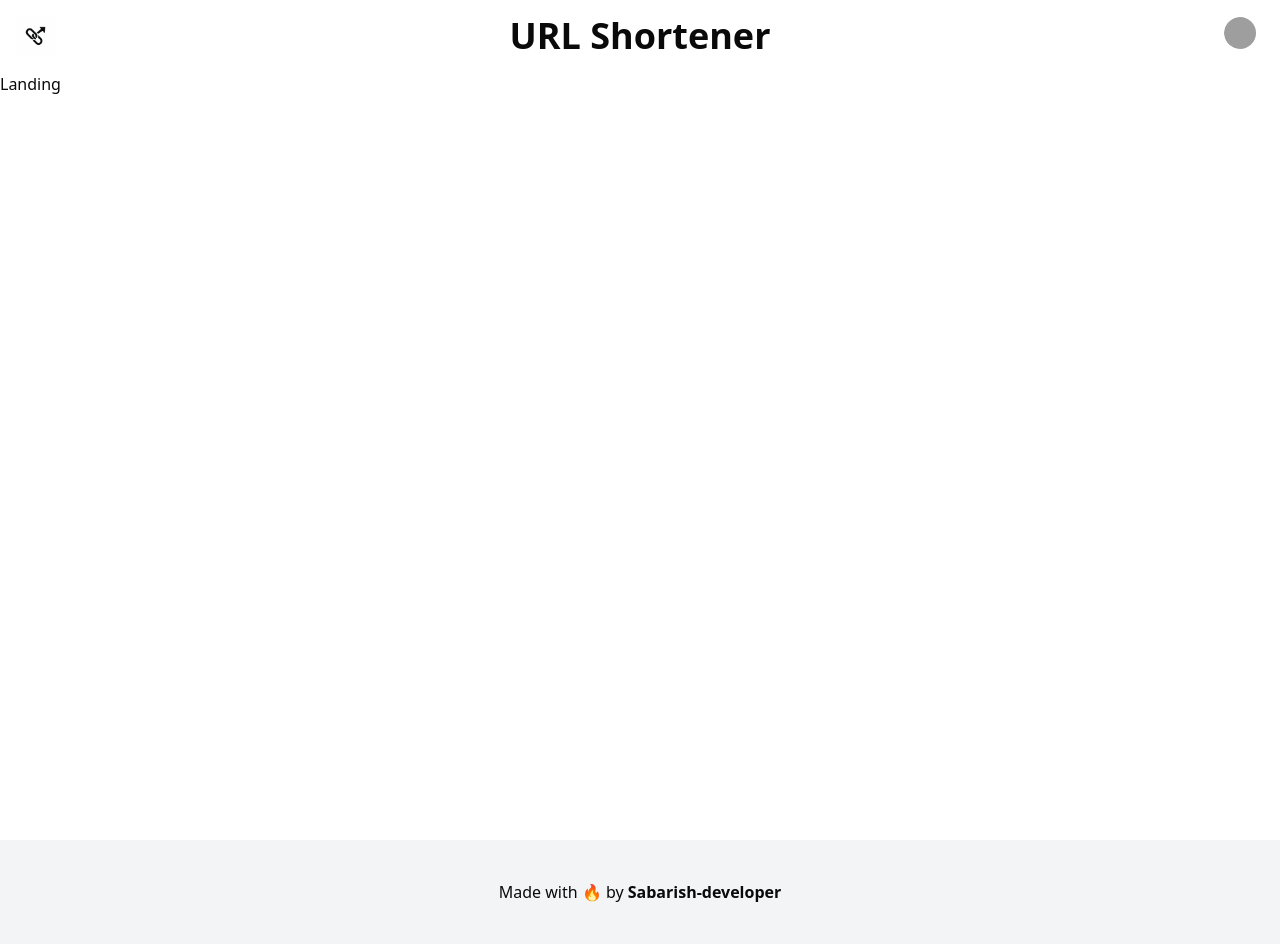
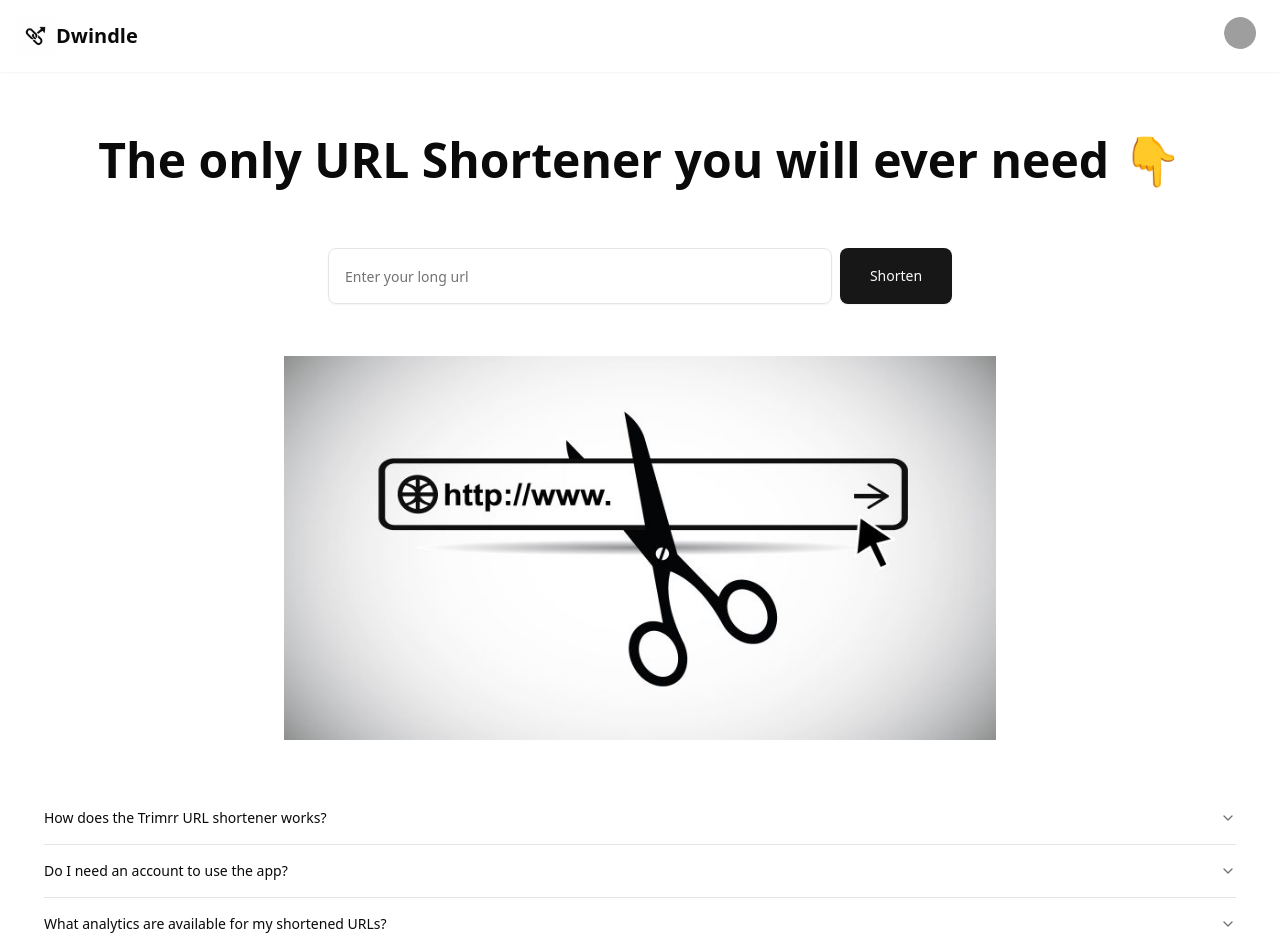
Before and after one commit to Sabarish-developer/url-shortener, a React (Vite) app: page / in a window 1280 px wide. Shown: the top 952 px of the page. Built offline with nearby package versions, Linux system fonts and the light colour scheme; grey boxes are pictures that could not be loaded.

Commit message:
add Landing page

```diff
--- a/index.html
+++ b/index.html
@@ -4,7 +4,7 @@
     <meta charset="UTF-8" />
     <link rel="icon" type="image/svg+xml" href="/vite.svg" />
     <meta name="viewport" content="width=device-width, initial-scale=1.0" />
-    <title>URL shortener</title>
+    <title>Dwindle</title>
   </head>
   <body>
     <div id="root"></div>
--- a/package.json
+++ b/package.json
@@ -10,6 +10,7 @@
     "preview": "vite preview"
   },
   "dependencies": {
+    "@radix-ui/react-accordion": "^1.2.11",
     "@radix-ui/react-avatar": "^1.1.10",
     "@radix-ui/react-dropdown-menu": "^2.1.15",
     "@radix-ui/react-slot": "^1.2.3",
--- a/src/components/header.jsx
+++ b/src/components/header.jsx
@@ -17,13 +17,13 @@ export const Header = () => {
     const user = true;
 
     return (
-        <nav className="p-4 flex justify-between items-center">
-            <Link to="/">
+        <nav className="p-4 flex justify-between items-center shadow-xs sticky top-0 bg-white">
+            <Link to="/" className="flex justify-start items-center">
                 <img src="public\url-shortener-logo.png" alt="logo" className="h-10 "/>
+                <div className="text-sm md:text-base lg:text-xl font-bold">
+                    Dwindle
+                </div>
             </Link>
-            <div className="text-2xl md:text-3xl lg:text-4xl font-bold">
-                URL Shortener
-            </div>
             <div>
                 {   !user
                     ?
--- /dev/null
+++ b/src/components/ui/accordion.jsx
@@ -0,0 +1,62 @@
+import * as React from "react"
+import * as AccordionPrimitive from "@radix-ui/react-accordion"
+import { ChevronDownIcon } from "lucide-react"
+
+import { cn } from "@/lib/utils"
+
+function Accordion({
+  ...props
+}) {
+  return <AccordionPrimitive.Root data-slot="accordion" {...props} />;
+}
+
+function AccordionItem({
+  className,
+  ...props
+}) {
+  return (
+    <AccordionPrimitive.Item
+      data-slot="accordion-item"
+      className={cn("border-b last:border-b-0", className)}
+      {...props} />
+  );
+}
+
+function AccordionTrigger({
+  className,
+  children,
+  ...props
+}) {
+  return (
+    <AccordionPrimitive.Header className="flex">
+      <AccordionPrimitive.Trigger
+        data-slot="accordion-trigger"
+        className={cn(
+          "focus-visible:border-ring focus-visible:ring-ring/50 flex flex-1 items-start justify-between gap-4 rounded-md py-4 text-left text-sm font-medium transition-all outline-none hover:underline focus-visible:ring-[3px] disabled:pointer-events-none disabled:opacity-50 [&[data-state=open]>svg]:rotate-180",
+          className
+        )}
+        {...props}>
+        {children}
+        <ChevronDownIcon
+          className="text-muted-foreground pointer-events-none size-4 shrink-0 translate-y-0.5 transition-transform duration-200" />
+      </AccordionPrimitive.Trigger>
+    </AccordionPrimitive.Header>
+  );
+}
+
+function AccordionContent({
+  className,
+  children,
+  ...props
+}) {
+  return (
+    <AccordionPrimitive.Content
+      data-slot="accordion-content"
+      className="data-[state=closed]:animate-accordion-up data-[state=open]:animate-accordion-down overflow-hidden text-sm"
+      {...props}>
+      <div className={cn("pt-0 pb-4", className)}>{children}</div>
+    </AccordionPrimitive.Content>
+  );
+}
+
+export { Accordion, AccordionItem, AccordionTrigger, AccordionContent }
--- /dev/null
+++ b/src/components/ui/input.jsx
@@ -0,0 +1,24 @@
+import * as React from "react"
+
+import { cn } from "@/lib/utils"
+
+function Input({
+  className,
+  type,
+  ...props
+}) {
+  return (
+    <input
+      type={type}
+      data-slot="input"
+      className={cn(
+        "file:text-foreground placeholder:text-muted-foreground selection:bg-primary selection:text-primary-foreground dark:bg-input/30 border-input flex h-9 w-full min-w-0 rounded-md border bg-transparent px-3 py-1 text-base shadow-xs transition-[color,box-shadow] outline-none file:inline-flex file:h-7 file:border-0 file:bg-transparent file:text-sm file:font-medium disabled:pointer-events-none disabled:cursor-not-allowed disabled:opacity-50 md:text-sm",
+        "focus-visible:border-ring focus-visible:ring-ring/50 focus-visible:ring-[3px]",
+        "aria-invalid:ring-destructive/20 dark:aria-invalid:ring-destructive/40 aria-invalid:border-destructive",
+        className
+      )}
+      {...props} />
+  );
+}
+
+export { Input }
--- a/src/layouts/app-layout.jsx
+++ b/src/layouts/app-layout.jsx
@@ -10,7 +10,7 @@ export const AppLayout = () => {
                 <Outlet />
             </main>
             <div className="p-10 mt-10 text-center bg-gray-100">
-                Made with 🔥 by <span className='font-bold'>Sabarish-developer</span>
+                Made with 🔥 by <a className='font-bold underline' href="https://github.com/Sabarish-developer" target='_blank'>Sabarish-developer</a>
             </div>
         </div>
     )
--- a/src/pages/landing.jsx
+++ b/src/pages/landing.jsx
@@ -1,8 +1,74 @@
+import {use, useState} from 'react';
+import {
+  Accordion,
+  AccordionContent,
+  AccordionItem,
+  AccordionTrigger,
+} from "@/components/ui/accordion";
+import {Input} from "@/components/ui/input";
+import {Button} from "@/components/ui/button";
+import { useNavigate } from 'react-router-dom';
+
 export const Landing = () => {
 
+    const [longUrl, setLongUrl] = useState("");
+    const navigate = useNavigate();
+
+    const handleShorten = (e) => {
+        e.preventDefault();
+        if(longUrl) navigate(`/auth?createNew=${longUrl}`);
+    }
+
     return (
-        <div>
-            Landing
+        <div className='flex flex-col items-center'>
+            <h2 className='px-2 my-10 sm:my-16 text-2xl sm:text-3xl lg:text-5xl font-bold text-center'>
+                The only URL Shortener you will ever need 👇
+            </h2>
+            <form onSubmit={handleShorten} className='px-2 sm:h-14 flex flex-col sm:flex-row w-full md:w-2/4 gap-2'>
+                <Input
+                    type = "url"
+                    placeholder = "Enter your long url"
+                    value = {longUrl}
+                    onChange = {(e)=>setLongUrl(e.target.value)}
+                    className='h-full flex-1 p-4'
+                />
+                <Button type="submit" className='h-full sm:w-28 cursor-pointer'>
+                    Shorten
+                </Button>
+            </form>
+            <img src="public\url-shortener-landing.jpg" alt="url-shortener image"
+                className='w-full my-11 p-2 md:px-11 sm:h-[300px] sm:w-[600px] md:h-[400px] md:w-[800px]'>
+            </img>
+            <Accordion type="multiple" collapsible className="px-2 md:px-11 w-full">
+                <AccordionItem value="item-1">
+                    <AccordionTrigger>
+                        How does the Trimrr URL shortener works?
+                    </AccordionTrigger>
+                    <AccordionContent>
+                        When you enter a long URL, our system generates a shorter version of
+                        that URL. This shortened URL redirects to the original long URL when
+                        accessed.
+                    </AccordionContent>
+                </AccordionItem>
+                <AccordionItem value="item-2">
+                    <AccordionTrigger>
+                        Do I need an account to use the app?
+                    </AccordionTrigger>
+                    <AccordionContent>
+                        Yes. Creating an account allows you to manage your URLs, view
+                        analytics, and customize your short URLs.
+                    </AccordionContent>
+                </AccordionItem>
+                <AccordionItem value="item-3">
+                    <AccordionTrigger>
+                        What analytics are available for my shortened URLs?
+                    </AccordionTrigger>
+                    <AccordionContent>
+                        You can view the number of clicks, geolocation data of the clicks
+                        and device types (mobile/desktop) for each of your shortened URLs.
+                    </AccordionContent>
+                </AccordionItem>
+            </Accordion>
         </div>
     )
 }
```
Also changed, not shown: public/url-shortener-landing.jpg (added), 1 other file (tests, documents, lock files or other folders).
